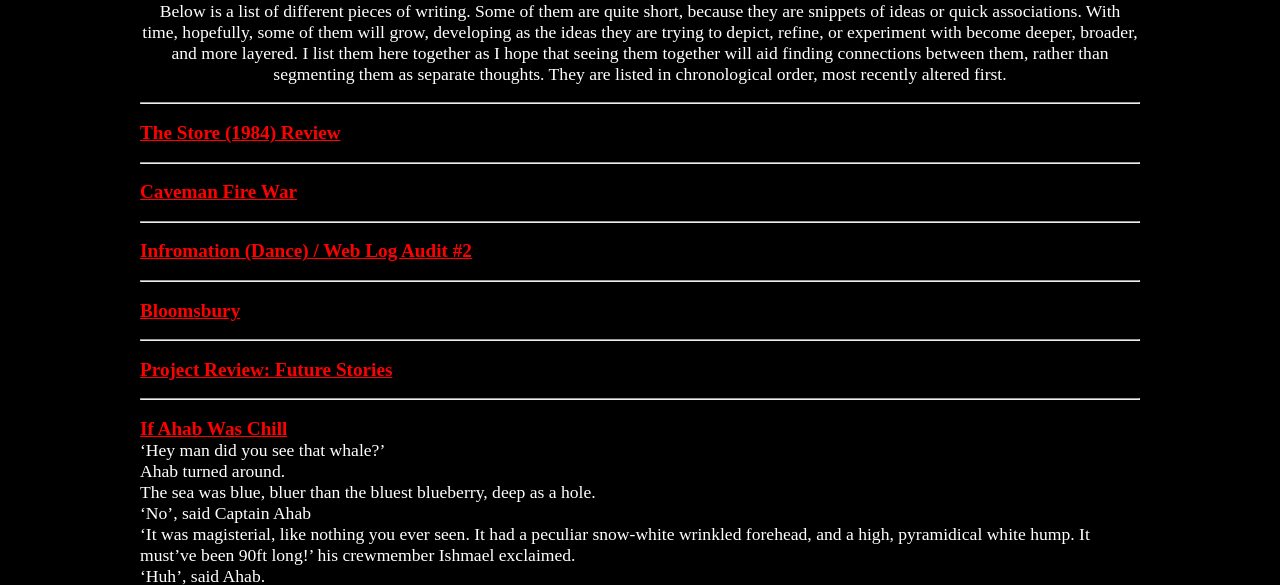
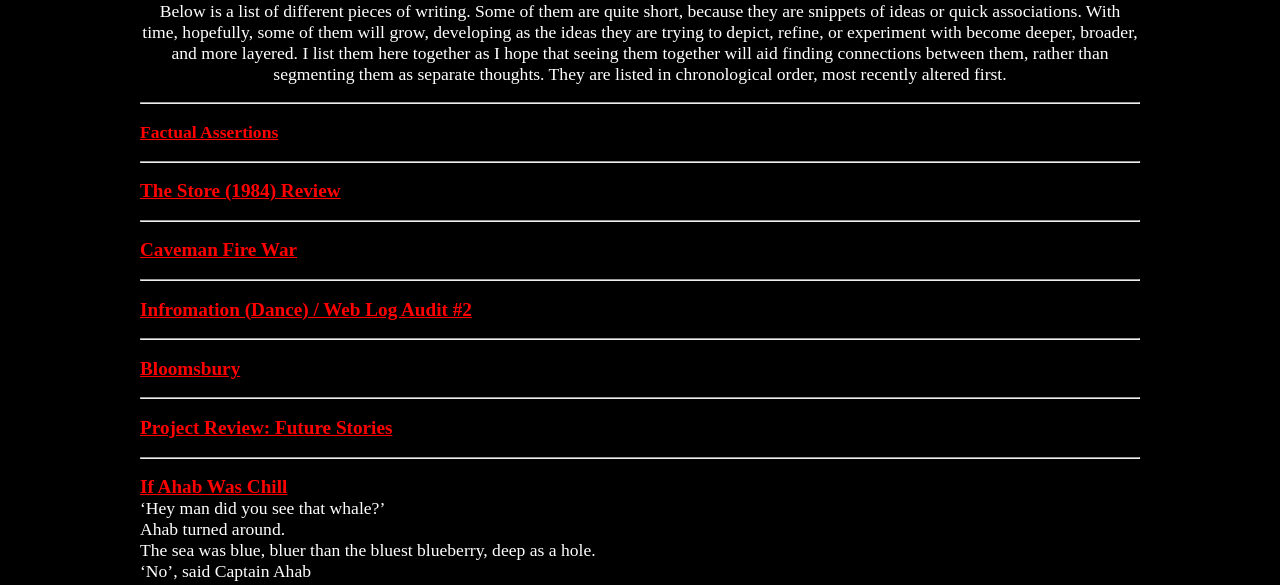
Before and after one commit to kurtis-blender/ObjectMassFlow.Net-main, a plain HTML site: page Pages/Words/words.html in a window 1280 px wide. Shown: the part 169-754 px from the top of the page. Drawn offline with Linux system fonts and the light colour scheme; a web font is replaced by a local one.

Commit message:
WritingPageUpdate

```diff
--- a/Pages/Words/words.html
+++ b/Pages/Words/words.html
@@ -32,6 +32,10 @@
         </p>
         <hr>
 
+<p class="piece">
+        <a href="Pieces/Web Logs/26.03/Web Log 260323.html"><strong class="piecetite">Factual Assertions</strong></a>
+</p>
+<hr>
 <p class="piece">
         <a href="Pieces/Web Logs/26.02/Web Log 260201.html"><strong class="piecetitle">The Store (1984) Review</strong></a>
 </p>
```
Also changed, not shown: Pages/Words/Pieces/Web Logs/26.03/Web Log 260323.html (+1 -1 lines).
